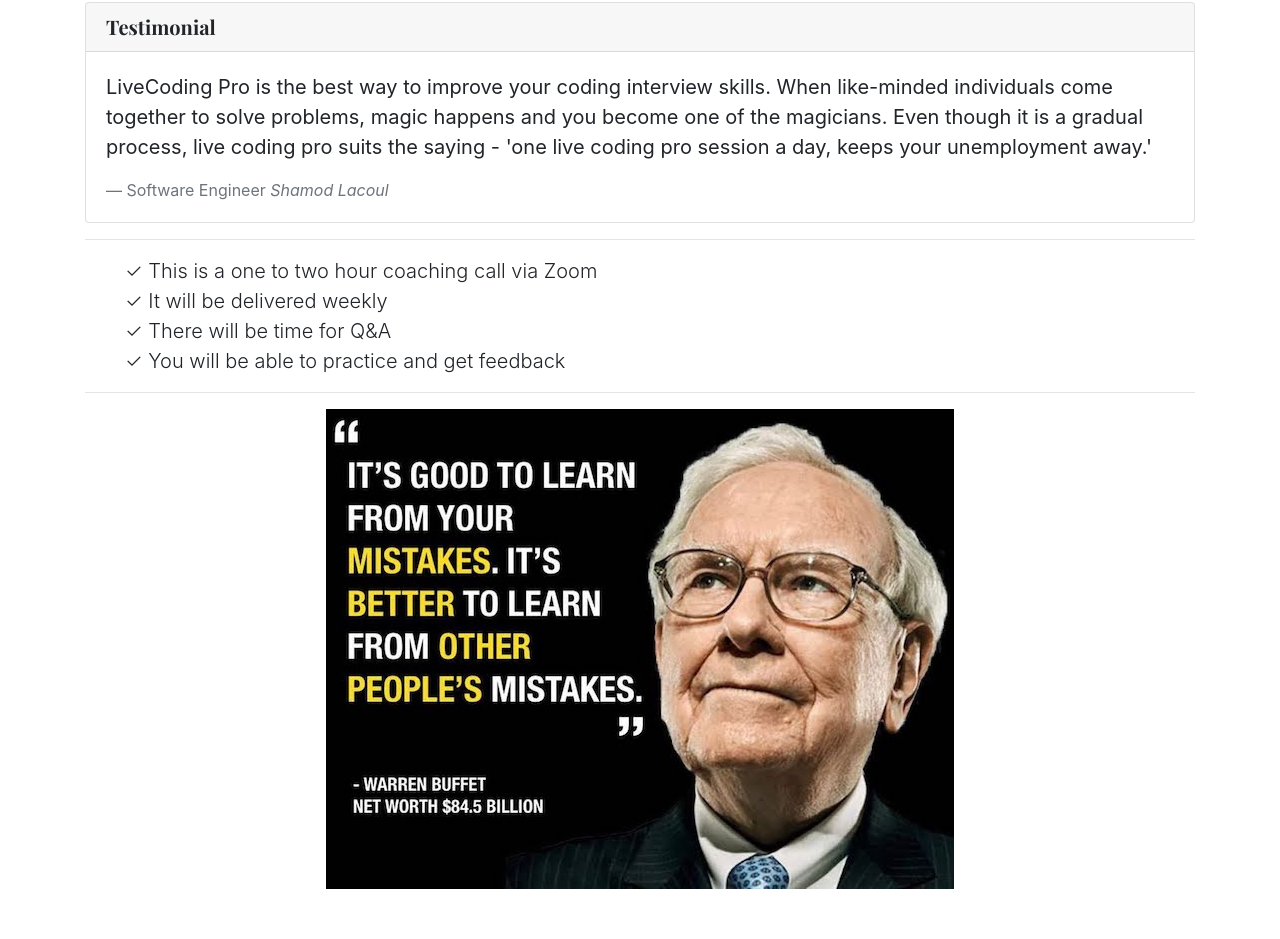
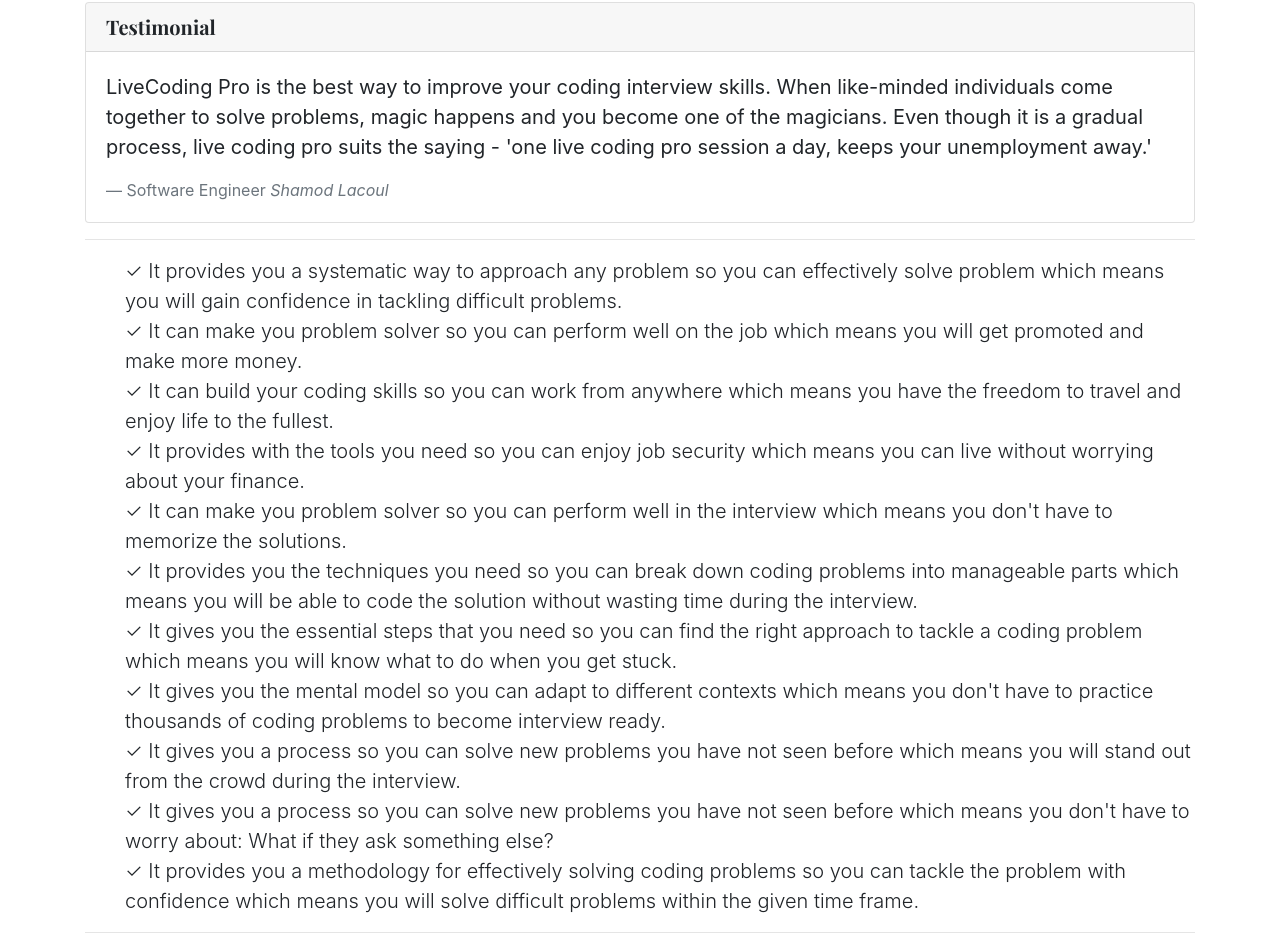
Before and after one commit to bparanj/codingskill.club, a plain HTML site: page index.html in a window 1280 px wide. Shown: the part 1521-2460 px from the top of the page. Drawn offline with nearby package versions, Linux system fonts and the light colour scheme.

Commit message:
revise page

```diff
--- a/index.html
+++ b/index.html
@@ -89,7 +89,50 @@
       </div>
     </div>
 		<hr/>
+
   	<div class="blog-post">
+  		<ul class="lead">
+  			<li> <span>&#10003;</span>
+            It provides you a systematic way to approach any problem so you can effectively solve problem which means you will gain confidence in tackling difficult problems.
+  			</li>
+  			<li> <span>&#10003;</span>
+  	        It can make you problem solver so you can perform well on the job which means you will get promoted and make more money.
+  			</li>
+  			<li> <span>&#10003;</span>
+  				It can build your coding skills so you can work from anywhere which means you have the freedom to travel and enjoy life to the fullest.
+  			</li>
+  			<li> <span>&#10003;</span>
+  				It provides with the tools you need so you can enjoy job security which means you can live without worrying about your finance.
+  			</li>
+  			<li> <span>&#10003;</span>
+  				It can make you problem solver so you can perform well in the interview which means you don't have to memorize the solutions.
+  			</li>
+  			<li> <span>&#10003;</span>
+  				It provides you the techniques you need so you can break down coding problems into manageable parts which means you will be able to code the solution without wasting time during the interview.
+  			</li>
+  			<li> <span>&#10003;</span>
+  				It gives you the essential steps that you need so you can find the right approach to tackle a coding problem which means you will know what to do when you get stuck.
+  			</li>
+  			<li> <span>&#10003;</span>
+  				It gives you the mental model so you can adapt to different contexts which means you don't have to practice thousands of coding problems to become interview ready.
+  			</li>
+  			<li> <span>&#10003;</span>
+  				It gives you a process so you can solve new problems you have not seen before which means you will stand out from the crowd during the interview.
+  			</li>
+  			<li> <span>&#10003;</span>
+  				It gives you a process so you can solve new problems you have not seen before which means you don't have to worry about: What if they ask something else?
+  			</li>
+  			<li> <span>&#10003;</span>
+  				It provides you a methodology for effectively solving coding problems so you can tackle the problem with confidence which means you will solve difficult problems within the given time frame.
+  			</li>
+  		</ul>
+    <hr/>
+     <div class='text-center'>
+     	<img src="mistakes.jpg" alt="Learn from Mistakes">
+     </div>
+
+    </div>
+
     	<ul class="lead">
     		<li> <span>&#10003;</span>
     			This is a one to two hour coaching call via Zoom
@@ -105,11 +148,6 @@
     		</li>
     	</ul>
     		<hr/>
-	  <div class='text-center'>
-	  	<img src="mistakes.jpg" alt="Learn from Mistakes">
-	  </div>
-
-	</div>
 
         <div class="blog-post">
             <h3> Bonuses </h3>
@@ -277,7 +315,6 @@
 		</li>
 	</ul>
 
-
       <h3>Become a Coding Jedi</h3>
 
 	  <p class='lead'>
```
Also changed, not shown: refer.txt. Lines whose indentation alone changed are shown as unchanged.
